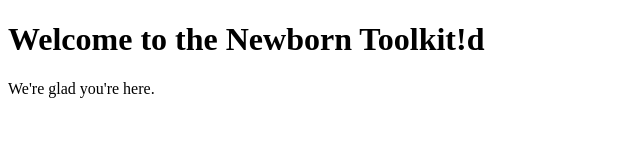
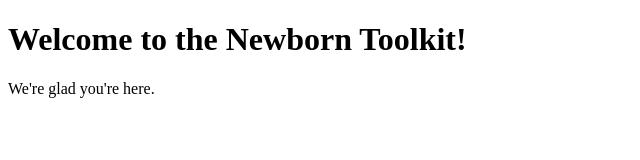
Before and after one commit to enbirth/enbirth.github.io, a plain HTML site: page index.html in a window 1280 px wide. Shown: the full height of the page, 0-640 px from the left. Drawn offline with Linux system fonts and the light colour scheme.

Commit message:
Update index.html

```diff
--- a/index.html
+++ b/index.html
@@ -1,7 +1,7 @@
 <!DOCTYPE html>
 <html>
 <body>
-<h1>Welcome to the Newborn Toolkit!d</h1>
+<h1>Welcome to the Newborn Toolkit!</h1>
 <p>We're glad you're here.</p>
 </body>
 </html>
```
